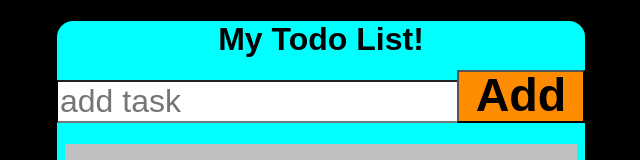
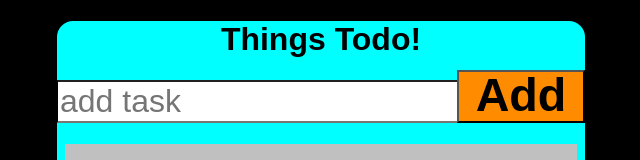
Before and after one commit to jawadalikhel/Projects, a React (Create React App) app in the folder todo-list-full-stack/: page / in a window 1280 px wide. Shown: the top 160 px of the page, without its empty margins (319-959 px from the left). Built offline with nearby package versions, Linux system fonts and the light colour scheme.

Commit message:
finished the front end for todo list app

```diff
--- a/todo-list-full-stack/src/TodoComponent/index.js
+++ b/todo-list-full-stack/src/TodoComponent/index.js
@@ -43,7 +43,7 @@ class TodoContainer extends Component {
     return (
       <div id="MainContainer">
         <div>
-          <h1>My Todo List!</h1>
+          <h1 className="header">Things Todo!</h1>
         </div>
 
         <div className="form">
```
